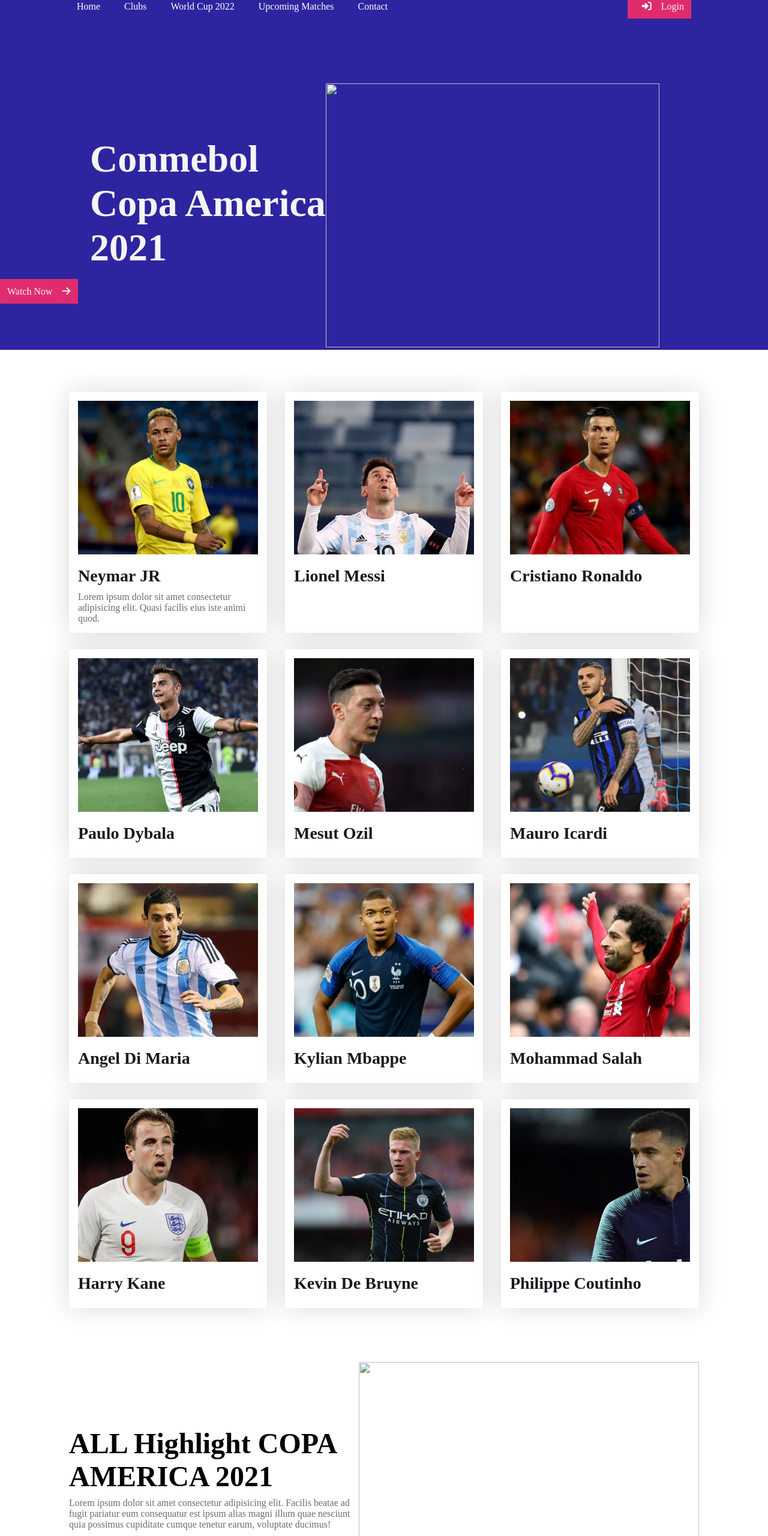
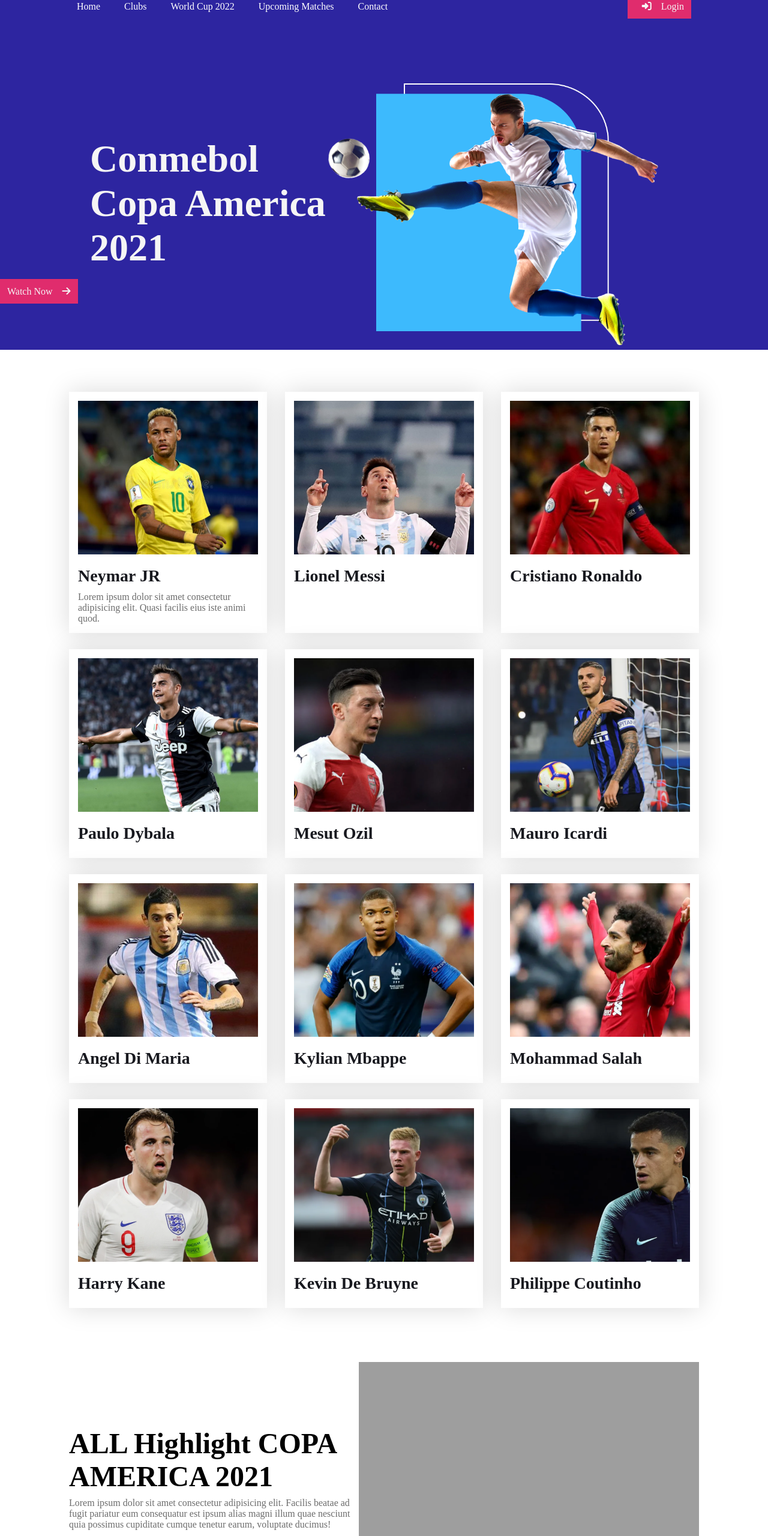
Before and after one commit to rafiqul-bashar/Responsive-Football, a plain HTML site: page index.html in a window 1280 px wide. Shown: the part 40-2600 px from the top of the page at 60% size. Drawn offline with Linux system fonts and the light colour scheme; the site is published under a folder, as on GitHub Pages, so addresses that start at the root find nothing.

Commit message:
edited link

```diff
--- a/index.html
+++ b/index.html
@@ -41,7 +41,7 @@
                 </h1>
                 <span class="button"> <a  href="">Watch Now <i class="fas fa-arrow-right"></i> </a> </span>
             </div>
-            <div class="banner_pic half-div"><img src="/images/banner.png" alt=""></div>
+            <div class="banner_pic half-div"><img src="images/banner.png" alt=""></div>
         </div>
     </section>
 
@@ -168,7 +168,7 @@
                     <p>Lorem ipsum dolor sit amet consectetur adipisicing elit. Facilis beatae ad fugit pariatur eum consequatur est ipsum alias magni illum quae nesciunt quia possimus cupiditate cumque tenetur earum, voluptate ducimus!</p>
                  <span class="button"> <a  href="">Watch Now <i class="fas fa-arrow-right"></i> </a> </span>
                     </div>
-                     <div class="half-div img_div "><img src="/images/match.png" alt=""></div>
+                     <div class="half-div img_div "><img src="images/match.png" alt=""></div>
                  </div>
              </div>
          </section>
@@ -183,7 +183,7 @@
              Footer Area
          --------------------------->
 <footer>
-    <div class="logo"><img src="/images/Logo.png" alt=""></div>
+    <div class="logo"><img src="images/Logo.png" alt=""></div>
     <div class="social_icons">
         <i class="fab fa-instagram"></i>
         <i class="fas fa-basketball-ball"></i>
```
